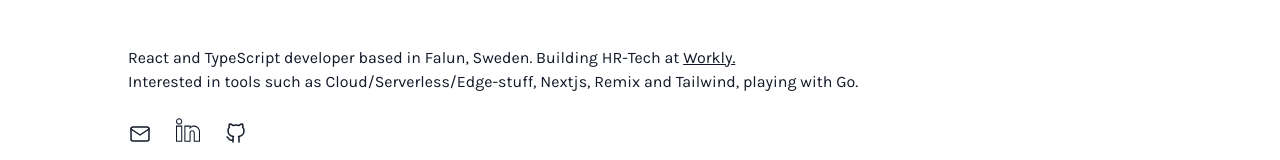
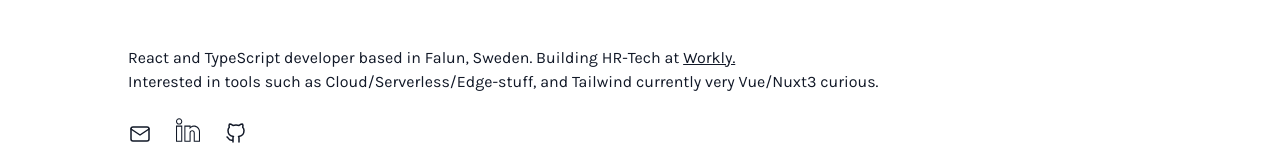
Before and after one commit to johanhanses/pjh, a Next.js app: page / in a window 1280 px wide. Shown: the part 260-420 px from the top of the page. Built offline with nearby package versions, Linux system fonts and the light colour scheme; no server answers.

Commit message:
Update about text

```diff
--- a/pages/index.tsx
+++ b/pages/index.tsx
@@ -24,8 +24,8 @@ export default function Home() {
           </a>
         </p>
         <p>
-          Interested in tools such as Cloud/Serverless/Edge-stuff, Nextjs, Remix
-          and Tailwind, playing with Go.
+          Interested in tools such as Cloud/Serverless/Edge-stuff, and Tailwind
+          currently very Vue/Nuxt3 curious.
         </p>
       </div>
       <SocialList />
```
